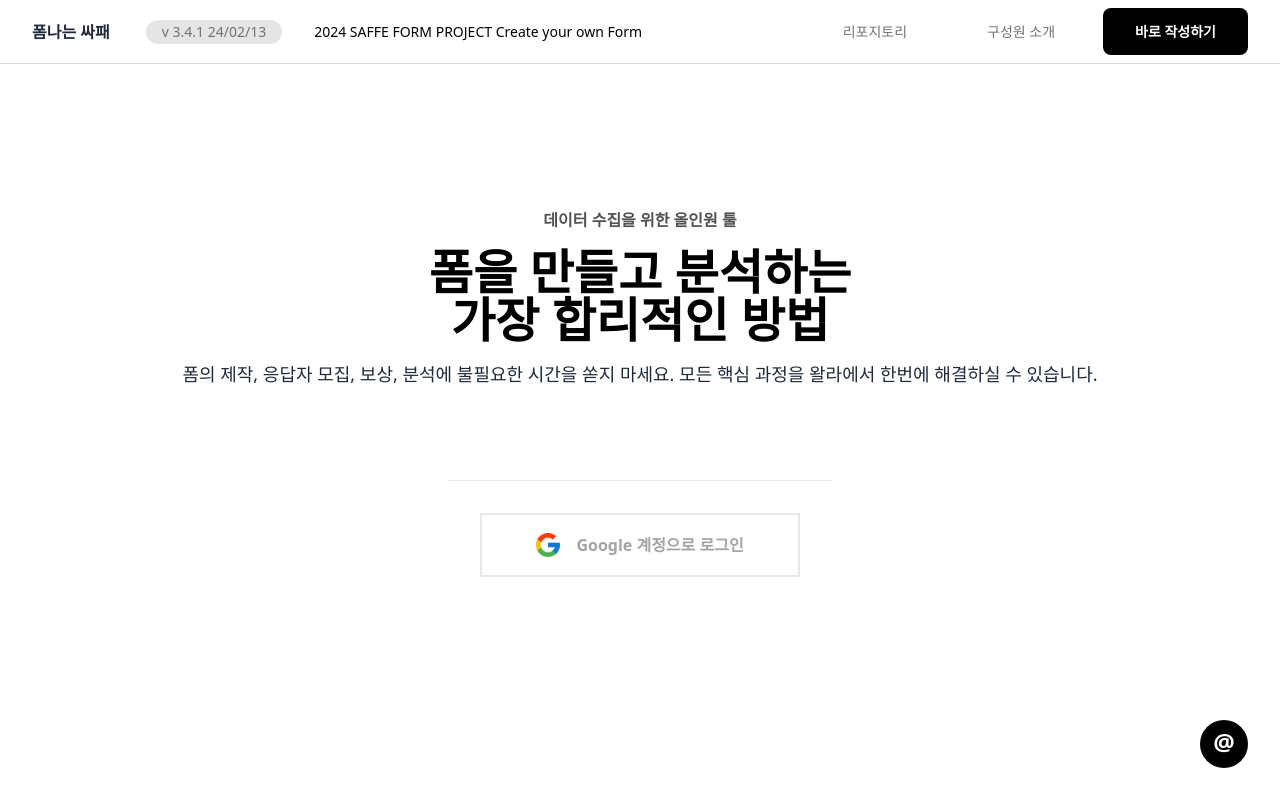
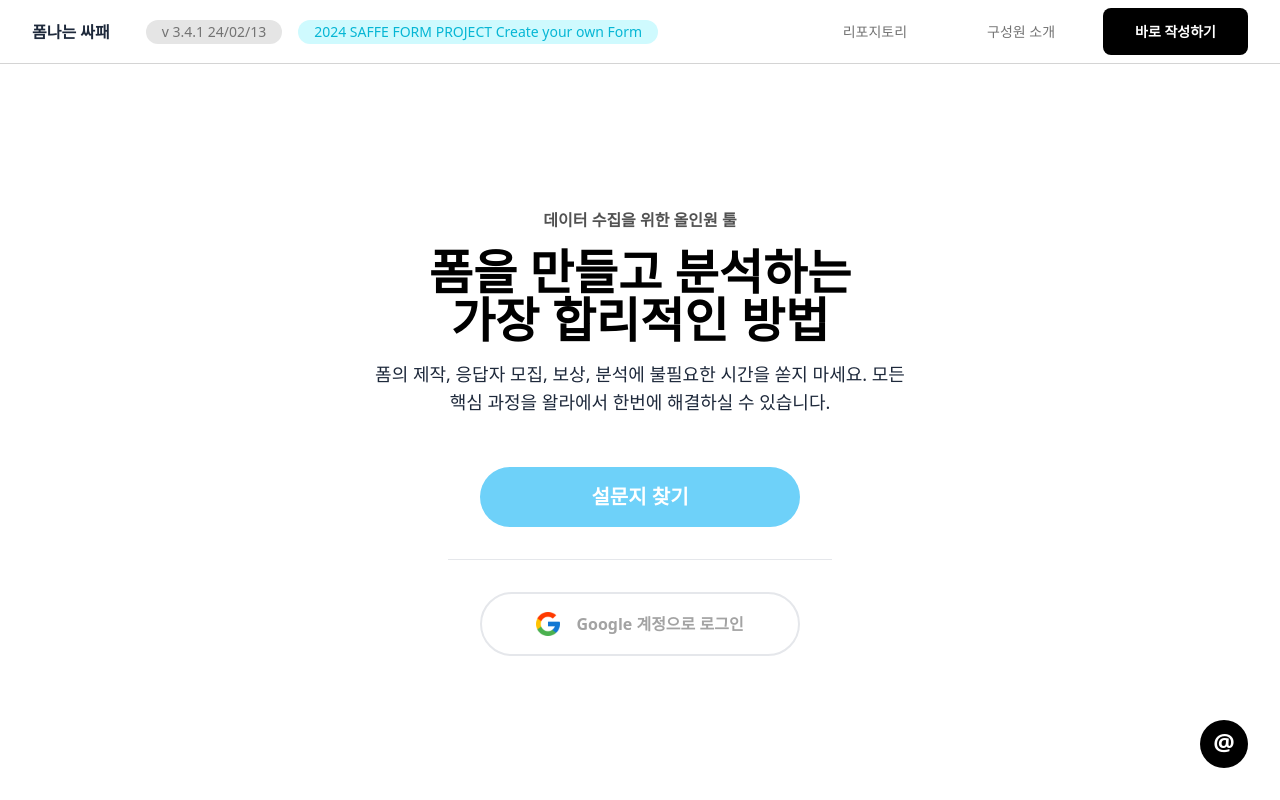
Before and after one commit to SSA-FE/formssafe-fe, a React (Vite) app: page / in a window 1280 px wide. Built offline with nearby package versions, Linux system fonts and the light colour scheme.

Commit message:
chore: tailwind config 파일에서 style 추가해서 수정

```diff
--- a/tailwind.config.js
+++ b/tailwind.config.js
@@ -4,12 +4,28 @@ export default {
   theme: {
     extend: {
       // 디자인 시스템 적용
-      backgroundColor: {},
+      backgroundColor: {
+        primary: '#6ED1F9',
+        primaryTag: '#CFFAFE',
+      },
+      colors: {
+        primaryTag: '#06B6D4',
+      },
       width: {
         sidebar: '19rem',
+        line: '23.625rem',
       },
       height: {
         topbar: '4rem',
+        homeFront: '28rem',
+        line: '0.0625rem',
+      },
+      maxWidth: {
+        nicknamemodal: '30rem',
+        homeFront: '34rem',
+      },
+      borderRadius: {
+        '4xl': '2rem',
       },
     },
   },
```
